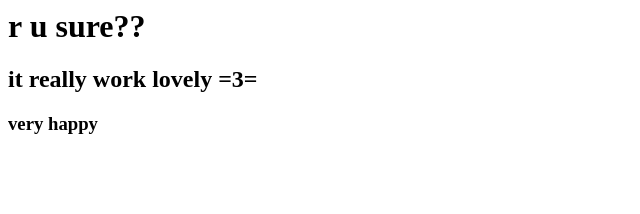
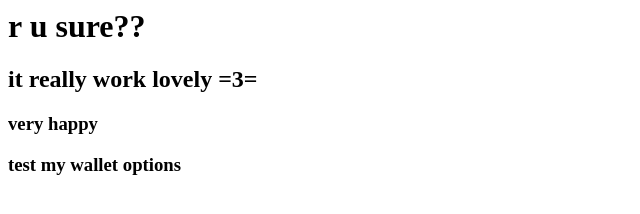
Before and after one commit to RayLin9981/AWScodebuild_helloDockerBuild, a plain HTML site: page index.html in a window 1280 px wide. Shown: the whole page, without its empty margins (0-640 px from the left). Drawn offline with Linux system fonts and the light colour scheme.

Commit message:
test wallet

```diff
--- a/index.html
+++ b/index.html
@@ -1,3 +1,4 @@
 <h1>r u sure??</h1>
 <h2>it really work lovely =3= </h2>
 <h3>very happy </h3>
+<h3>test my wallet options</h3>
```
